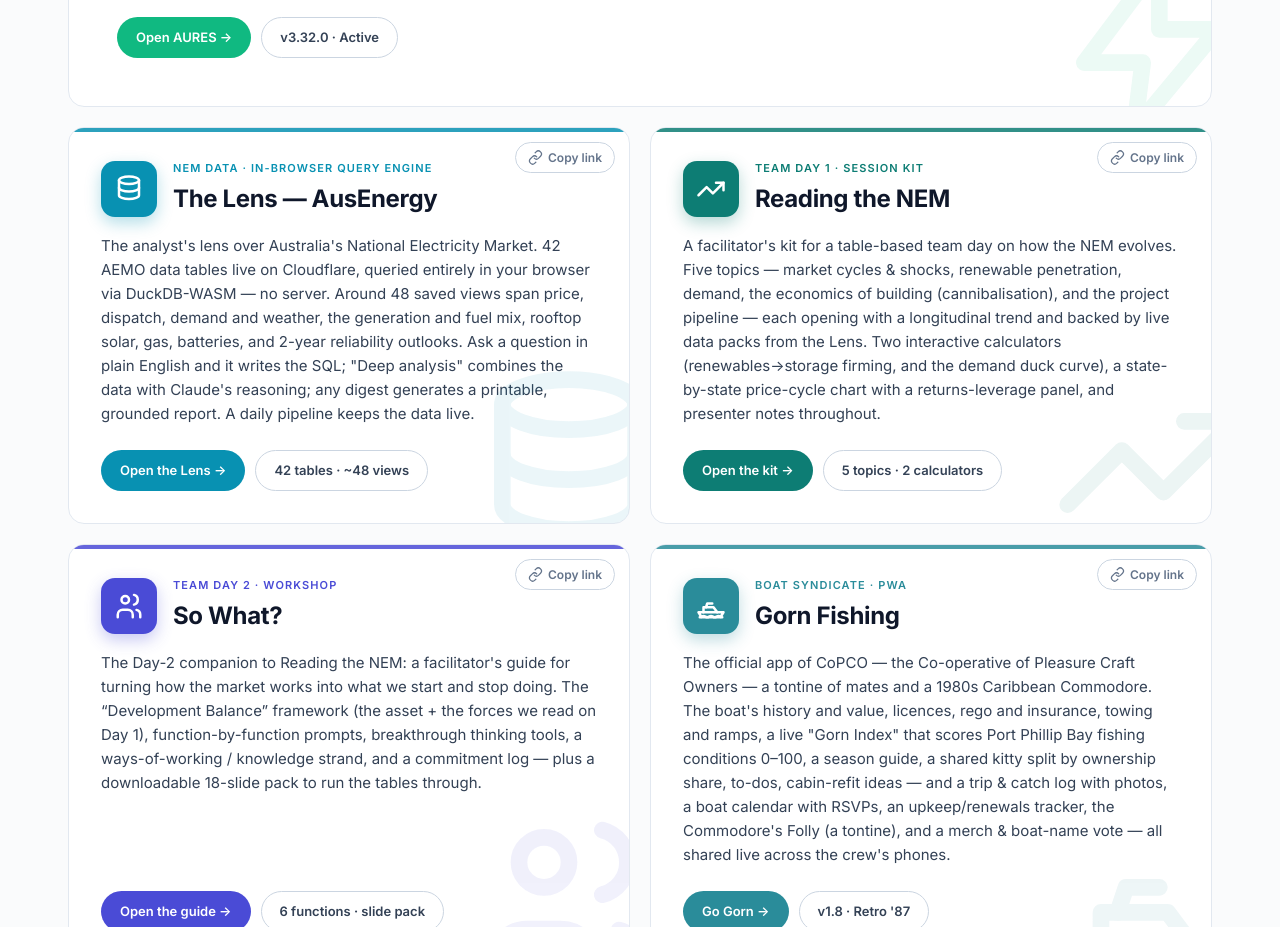
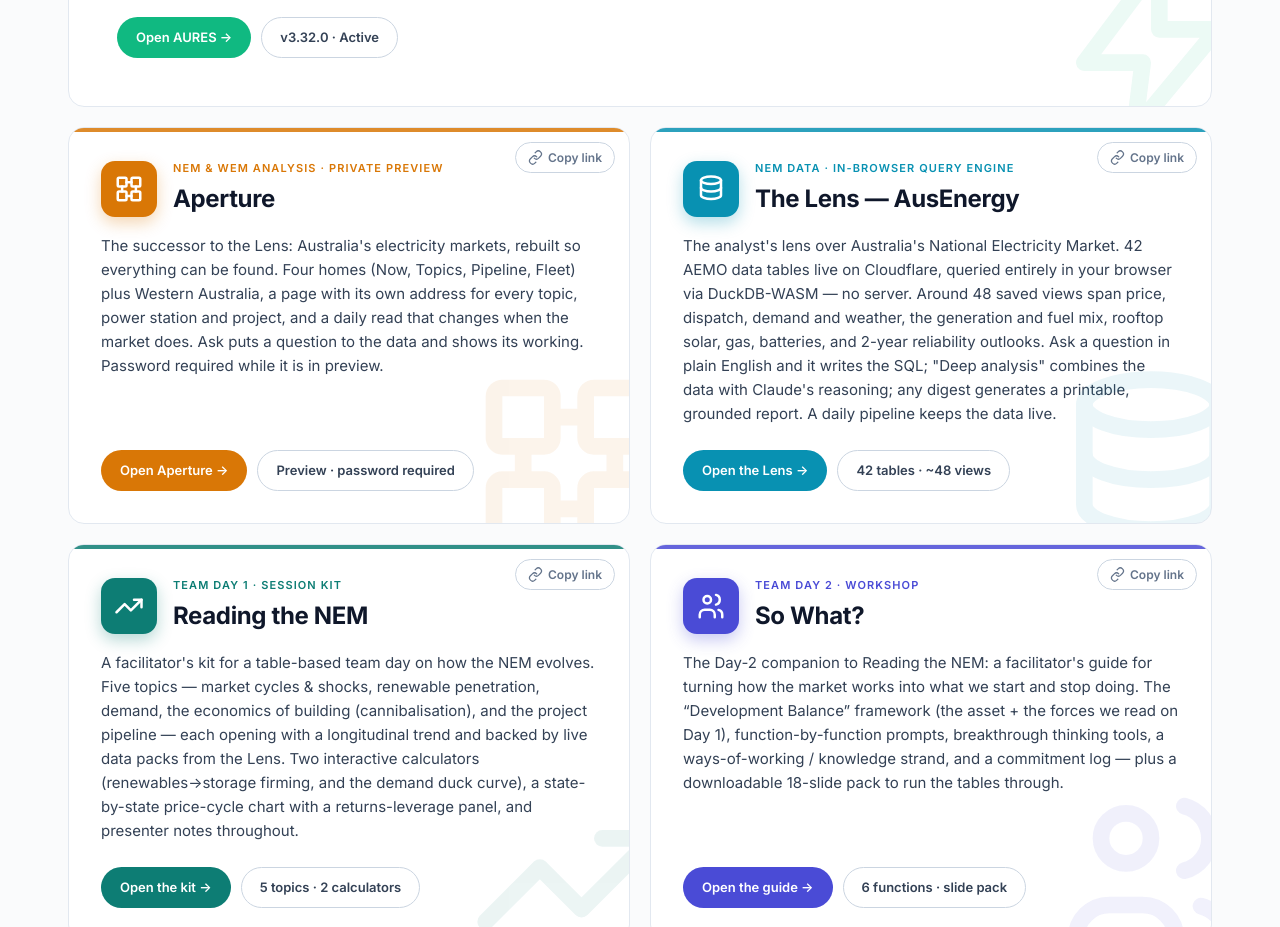
Before and after one commit to Travis-coder712/studio, a plain HTML site: page index.html in a window 1280 px wide. Shown: the part 1980-2907 px from the top of the page. Drawn offline with Linux system fonts and the light colour scheme.

Commit message:
Add Aperture (private preview) to live projects
Co-Authored-By: Claude Fable 5.2 <noreply@anthropic.com>

```diff
--- a/index.html
+++ b/index.html
@@ -796,6 +796,24 @@
           </div>
         </a>
 
+        <!-- Aperture — the Lens's successor (private preview, password required) -->
+        <a class="card" href="https://aperture-3v7.pages.dev" target="_blank"
+           style="--accent: #d97706; --accent-glow: rgba(217,119,6,0.30); --accent-light: rgba(217,119,6,0.10);">
+          <svg class="card-deco"><use href="#i-grid"/></svg>
+          <div class="card-head">
+            <div class="icon-wrap"><svg><use href="#i-grid"/></svg></div>
+            <div>
+              <div class="card-meta">NEM &amp; WEM Analysis · Private Preview</div>
+              <div class="card-title">Aperture</div>
+            </div>
+          </div>
+          <p class="card-desc">The successor to the Lens: Australia's electricity markets, rebuilt so everything can be found. Four homes (Now, Topics, Pipeline, Fleet) plus Western Australia, a page with its own address for every topic, power station and project, and a daily read that changes when the market does. Ask puts a question to the data and shows its working. Password required while it is in preview.</p>
+          <div class="card-actions">
+            <span class="btn primary">Open Aperture →</span>
+            <span class="btn ghost">Preview · password required</span>
+          </div>
+        </a>
+
         <!-- The Lens — AusEnergy -->
         <a class="card" href="https://ausenergy-lens.pages.dev" target="_blank"
            style="--accent: #0891b2; --accent-glow: rgba(8,145,178,0.30); --accent-light: rgba(8,145,178,0.10);">
```
